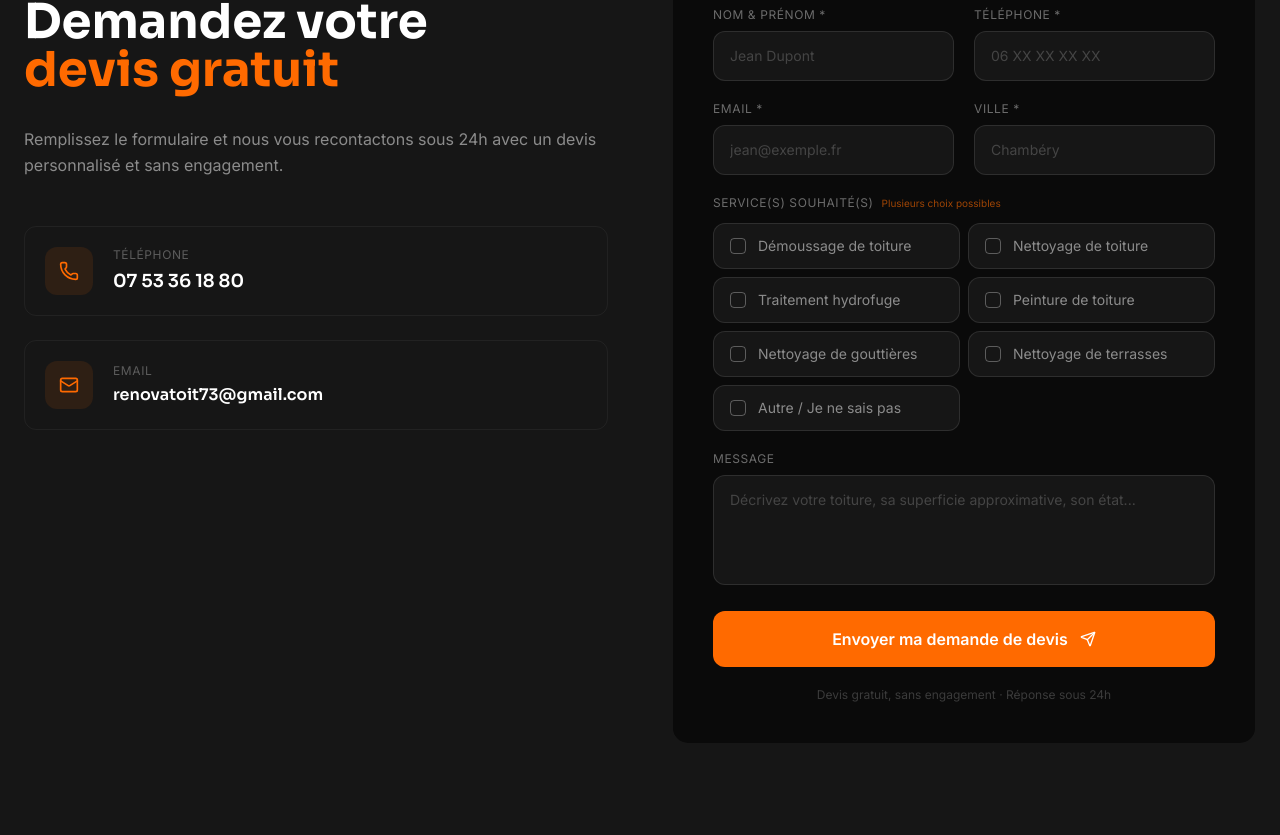
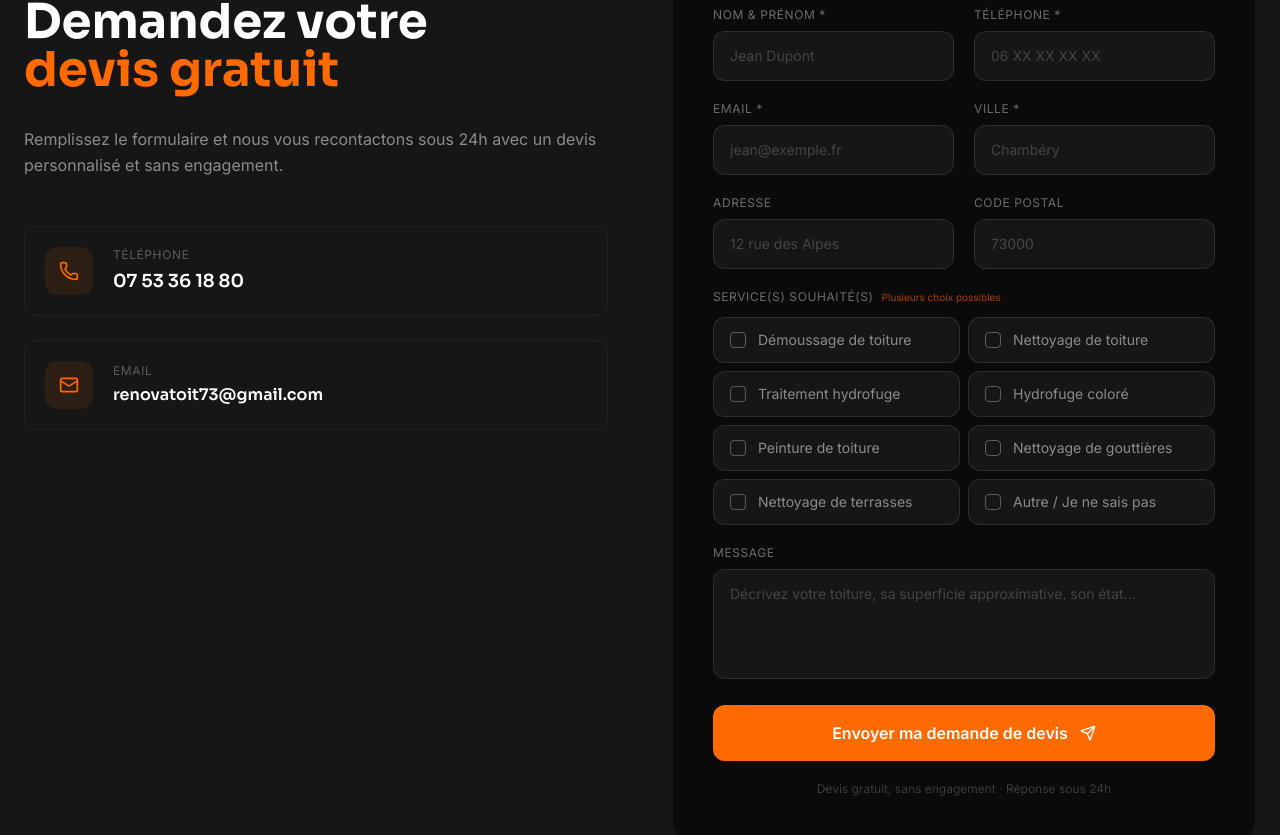
Before and after one commit to Lxla22/Renovatoit73, a Next.js app: page / in a window 1280 px wide. Shown: the part 5257-6092 px from the top of the page. Built offline with nearby package versions, Linux system fonts and the light colour scheme; no server answers.

Commit message:
formulaire: adresse, code postal, hydrofuge coloré

```diff
--- a/components/home/ContactForm.tsx
+++ b/components/home/ContactForm.tsx
@@ -11,6 +11,8 @@ interface FormData {
   phone: string
   email: string
   ville: string
+  adresse: string
+  codePostal: string
   services: string[]
   message: string
 }
@@ -19,6 +21,7 @@ const serviceOptions = [
   { value: 'demoussage', label: 'Démoussage de toiture' },
   { value: 'nettoyage', label: 'Nettoyage de toiture' },
   { value: 'hydrofuge', label: 'Traitement hydrofuge' },
+  { value: 'hydrofuge-colore', label: 'Hydrofuge coloré' },
   { value: 'peinture', label: 'Peinture de toiture' },
   { value: 'gouttieres', label: 'Nettoyage de gouttières' },
   { value: 'terrasses', label: 'Nettoyage de terrasses' },
@@ -199,6 +202,30 @@ export default function ContactForm() {
                       </div>
                     </div>
 
+                    {/* Row 3 - Adresse & Code postal */}
+                    <div className="grid grid-cols-1 sm:grid-cols-2 gap-5">
+                      <div>
+                        <label className="block text-xs text-white/40 font-inter uppercase tracking-wider mb-2">
+                          Adresse
+                        </label>
+                        <input
+                          {...register('adresse')}
+                          placeholder="12 rue des Alpes"
+                          className="w-full bg-[#161616] border border-white/10 rounded-xl px-4 py-3.5 text-white placeholder-white/20 font-inter text-sm focus:outline-none focus:border-[#FF6A00]/50 transition-colors"
+                        />
+                      </div>
+                      <div>
+                        <label className="block text-xs text-white/40 font-inter uppercase tracking-wider mb-2">
+                          Code postal
+                        </label>
+                        <input
+                          {...register('codePostal')}
+                          placeholder="73000"
+                          className="w-full bg-[#161616] border border-white/10 rounded-xl px-4 py-3.5 text-white placeholder-white/20 font-inter text-sm focus:outline-none focus:border-[#FF6A00]/50 transition-colors"
+                        />
+                      </div>
+                    </div>
+
                     {/* Services */}
                     <div>
                       <label className="block text-xs text-white/40 font-inter uppercase tracking-wider mb-3">
```
